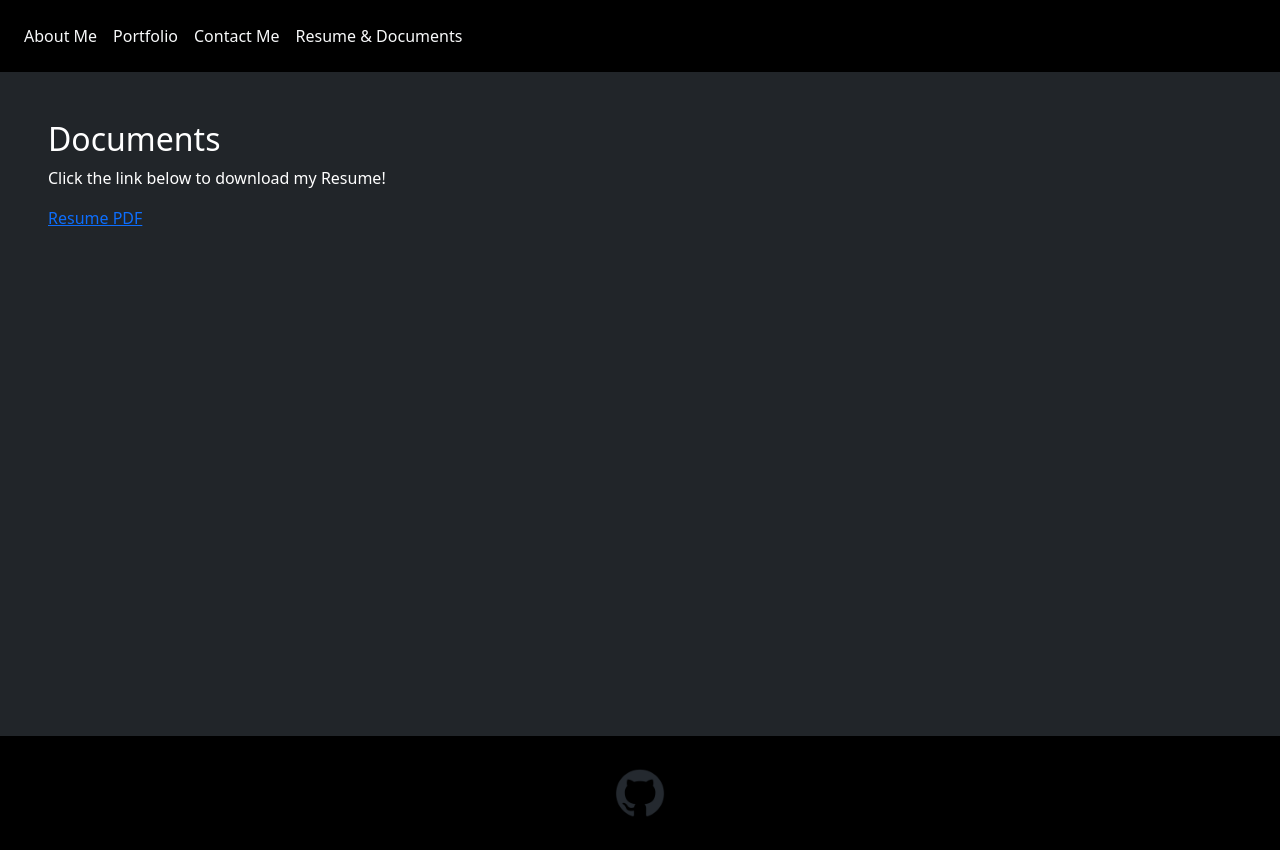
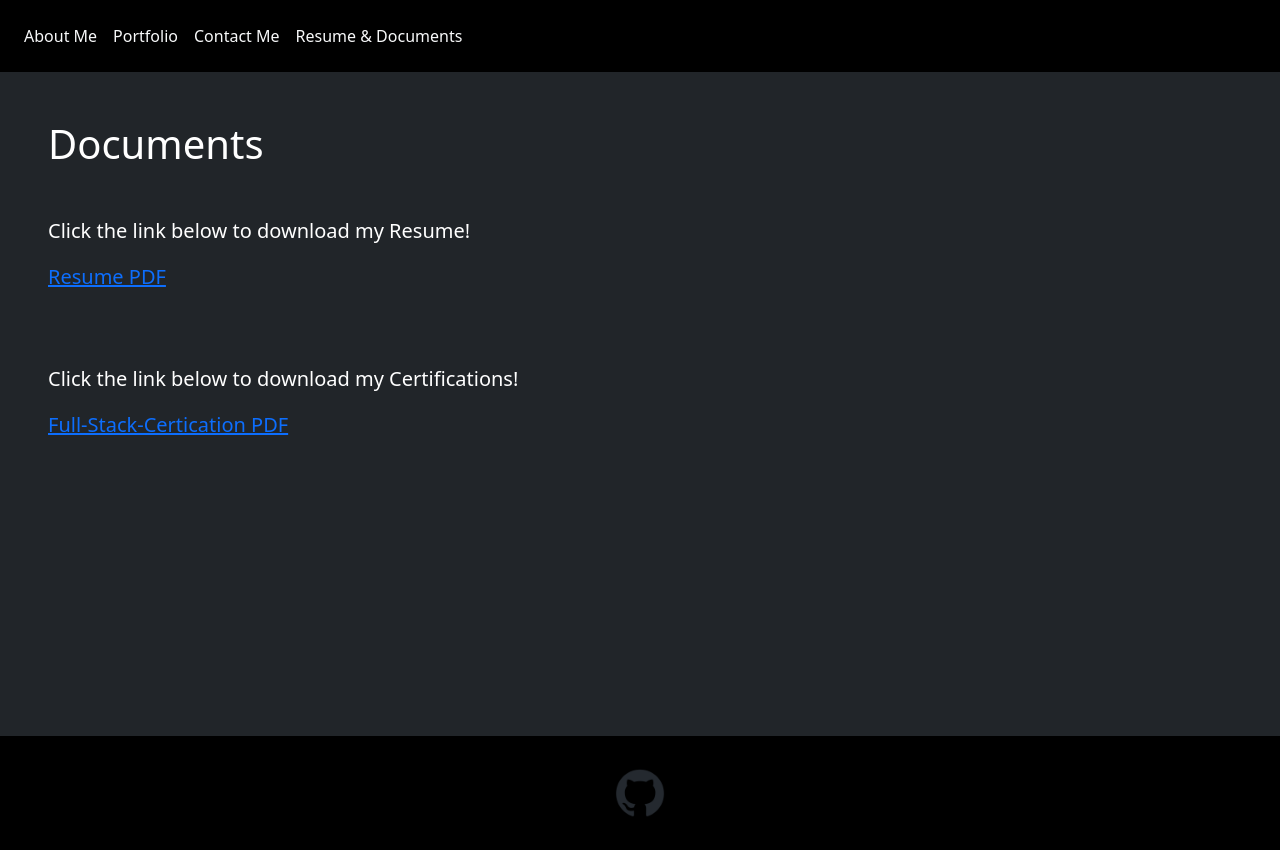
Before and after one commit to Tarsum67/react-portfolio-20, a React (Vite) app: page /resume in a window 1280 px wide. Built offline with nearby package versions, Linux system fonts and the light colour scheme.

Commit message:
added certifications and css

```diff
--- a/src/index.css
+++ b/src/index.css
@@ -48,9 +48,10 @@
   height: auto;
 }
 
-.resume-section{
+.Documents-section{
   height:83vh;
 }
+
 .contact-section{
   height:83vh;
 }
--- a/src/pages/AboutMePage.jsx
+++ b/src/pages/AboutMePage.jsx
@@ -11,7 +11,7 @@ export default function AboutMePage() {
       <img src={portrait} alt="Portrait" className="abt-me-port" />
 
       {/* Paragraph containing information about me */}
-      <p className="about-me-p">
+      <p className="about-me-p fs-4">
         {/* Professional details */}
         Full Stack DEV | JavaScript | React | CSS | Node | SQL |<br />
       North Western bootcamp Graduate with experienced using lanuages such a JavaScript to develop applications. strengeths in react and CSS. Strong problem solving skills as well as resourcefulness.
--- a/src/pages/ResumePage.jsx
+++ b/src/pages/ResumePage.jsx
@@ -1,23 +1,29 @@
 // Importing the resume PDF file from the assets folder
-import resume from '../assets/Resume.pdf';
-import Footer from '../components/UI/Footer';
+import resume from "../assets/Resume.pdf";
+import Footer from "../components/UI/Footer";
+import Certification from "../assets/Full-Stack-Certificate.pdf";
 // React component for the Resume Page
 export default function ResumePage() {
   return (
     <>
+      <div className="Documents-section p-5 bg-dark text-white  ">
+        <h2 className="fs-1">Documents</h2>
+        <div className="Resume-section mt-5 mb-5 pb-4 fs-5">
+          <p>Click the link below to download my Resume!</p>
 
-      <div className='resume-section p-5 bg-dark text-white '>
-
-        <h2>Documents</h2>
-
-        <p>Click the link below to download my Resume!</p>
-
-        {/* Link to download the resume PDF */}
-        <a href={resume} download>
-          Resume PDF
-        </a>
+          {/* Link to download the resume PDF */}
+          <a href={resume} download>
+            Resume PDF
+          </a>
+        </div>
+        <div className="Certification-section fs-5">
+          <p>Click the link below to download my Certifications!</p>
+          <a href={Certification} download>
+            Full-Stack-Certication PDF
+          </a>
+        </div>
       </div>
-      <Footer/>
+      <Footer />
     </>
   );
 }
```
Also changed, not shown: 1 other file (tests, documents, lock files or other folders).
